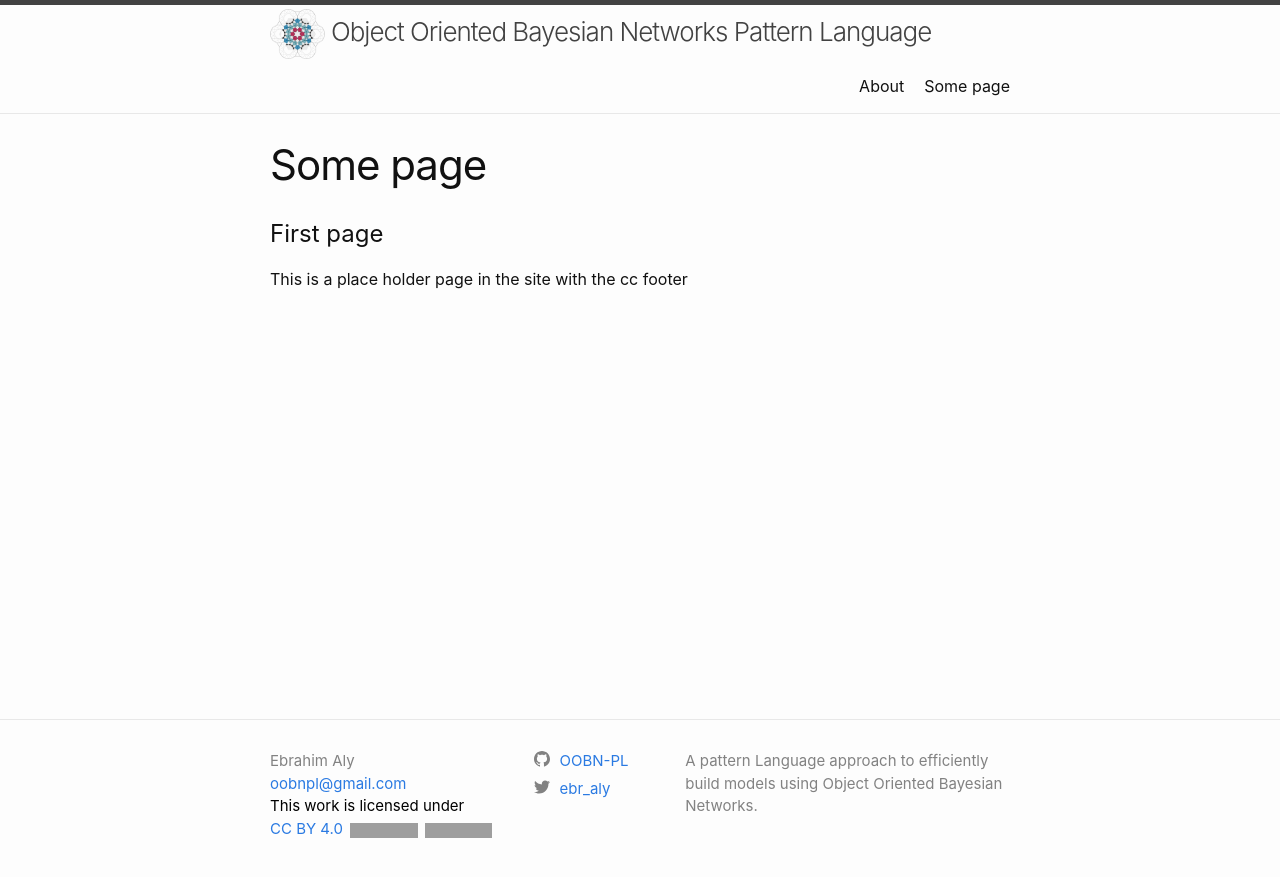
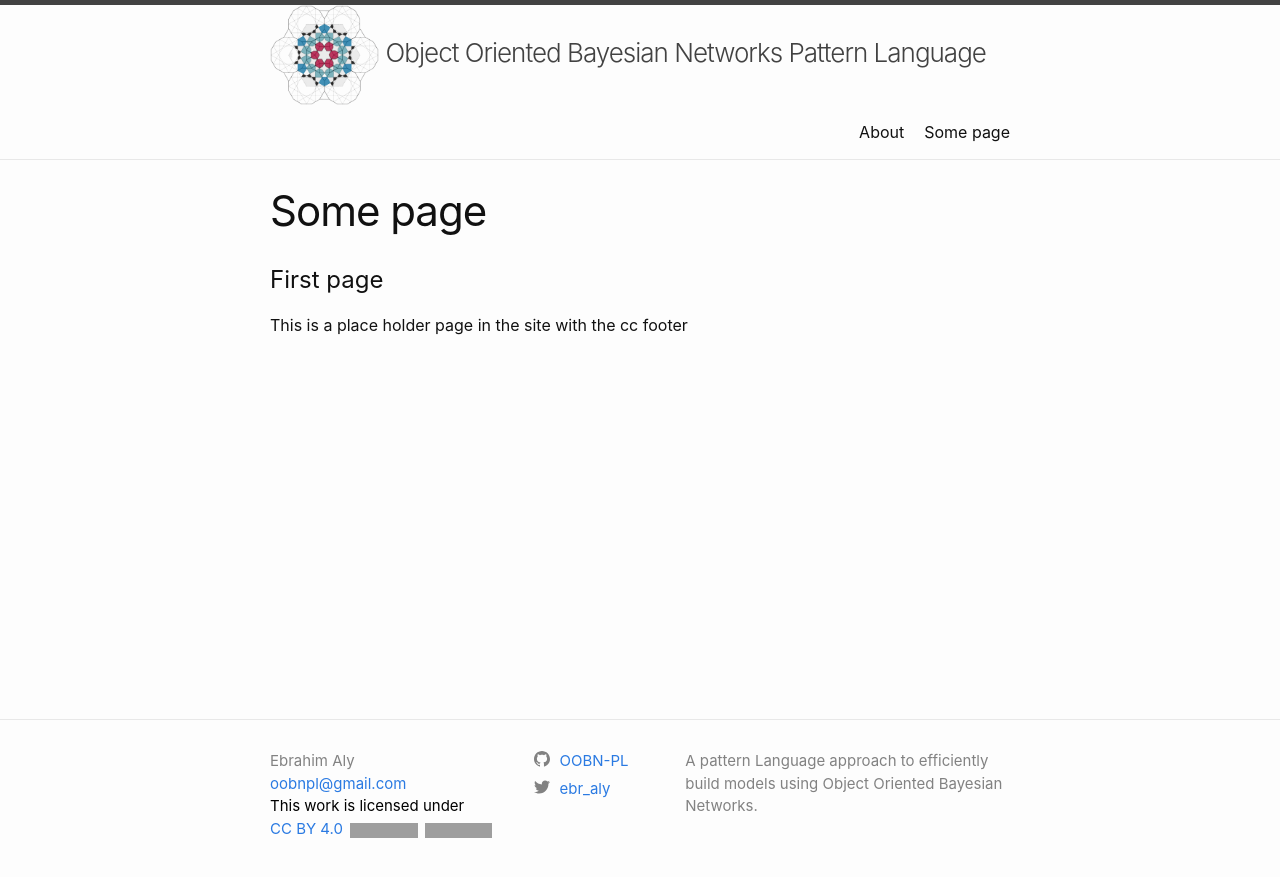
Before and after one commit to OOBN-PL/OOBNPL, a Jekyll site: the page built from _pages/some_page.md, in a window 1280 px wide. Shown: the top 877 px of the page. Built offline with Jekyll 4.4.1, drawn with Linux system fonts in a browser that asks for light colours; grey boxes are pictures that could not be loaded.

Commit message:
fixed the a tag in the header_mod file

```diff
--- a/_includes/header_mod.html
+++ b/_includes/header_mod.html
@@ -5,11 +5,12 @@
     {%- assign page_paths = site.header_pages | default: default_paths -%}
     <a class="site-title" rel="author" href="{{ " /" | relative_url }}">
       {%- if site.title-logo -%}
-      <img src="{{ site.title-logo | relative_url }}" alt="{{ site.title | escape }}" style="height: 50px;"></img> {{
+      <img src="{{ site.title-logo | relative_url }}" alt="{{ site.title | escape }}" style="height: 100px;"></img> {{
       site.title | escape }}
       {%- else -%}
-      {{ site.title | escape }}</a>
-    {%- endif -%}
+      {{ site.title | escape }}
+      {%- endif -%}
+    </a>
 
     {%- if page_paths -%}
     <nav class="site-nav">
```
